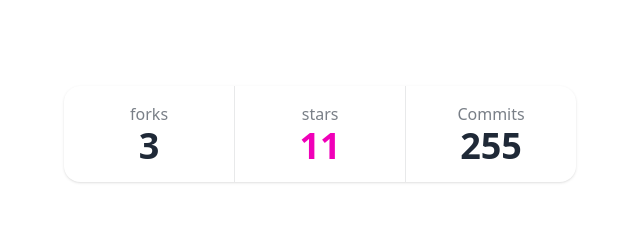
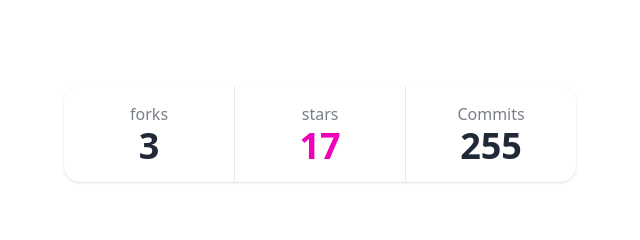
Before and after one commit to ArshErgon/gitgrab, a plain HTML site: page index.html in a window 1280 px wide. Shown: the part 780-1020 px from the top of the page, 320-960 px from the left. Drawn offline with nearby package versions, Linux system fonts and the light colour scheme.

Commit message:
Update index.html

```diff
--- a/index.html
+++ b/index.html
@@ -50,7 +50,7 @@
       </div>
       <div class="stat place-items-center">
         <div class="stat-title">stars</div>
-        <div class="stat-value text-secondary">11</div>
+        <div class="stat-value text-secondary">17</div>
       </div>
       <div class="stat place-items-center">
         <div class="stat-title">Commits</div>
```
